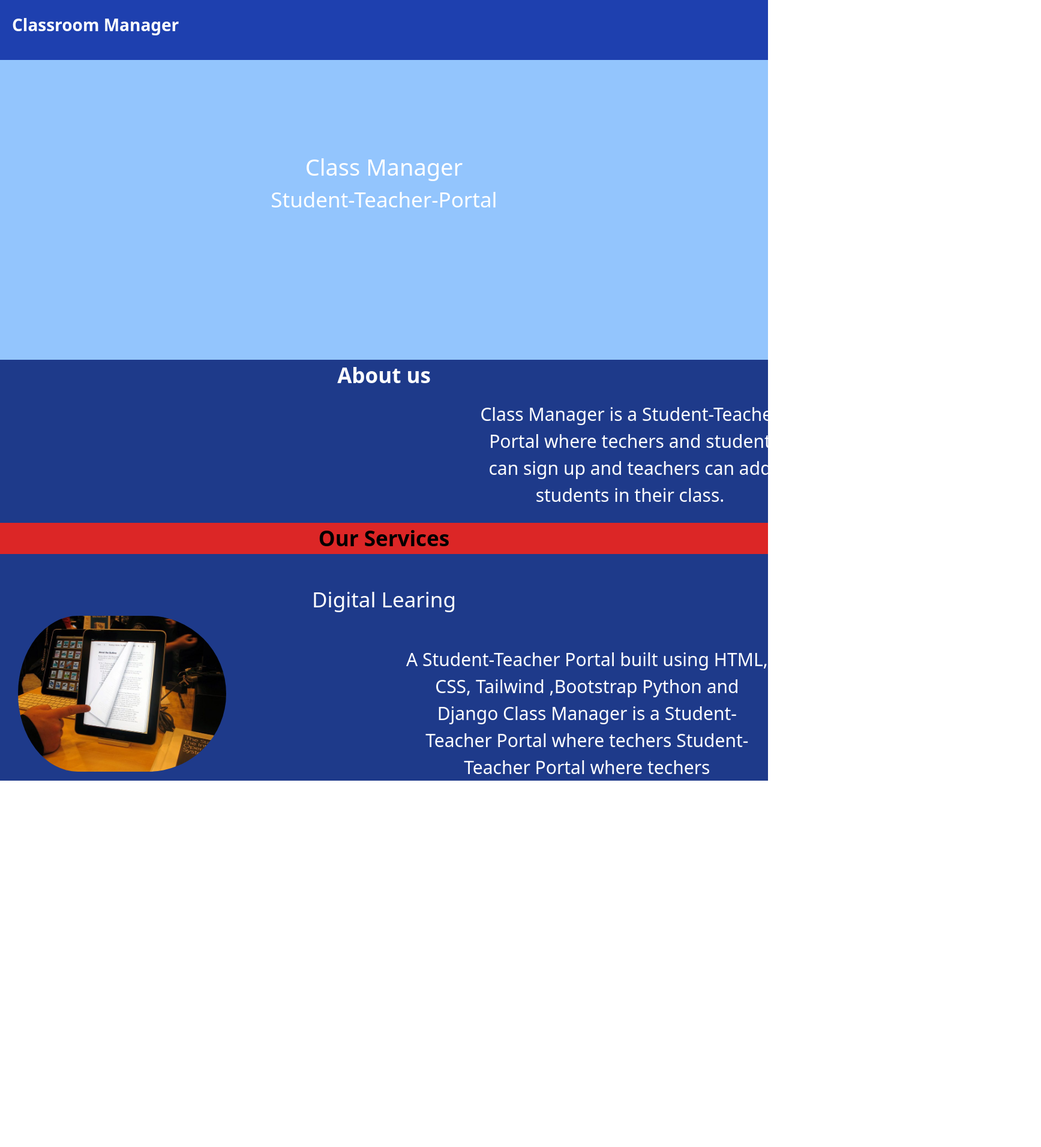
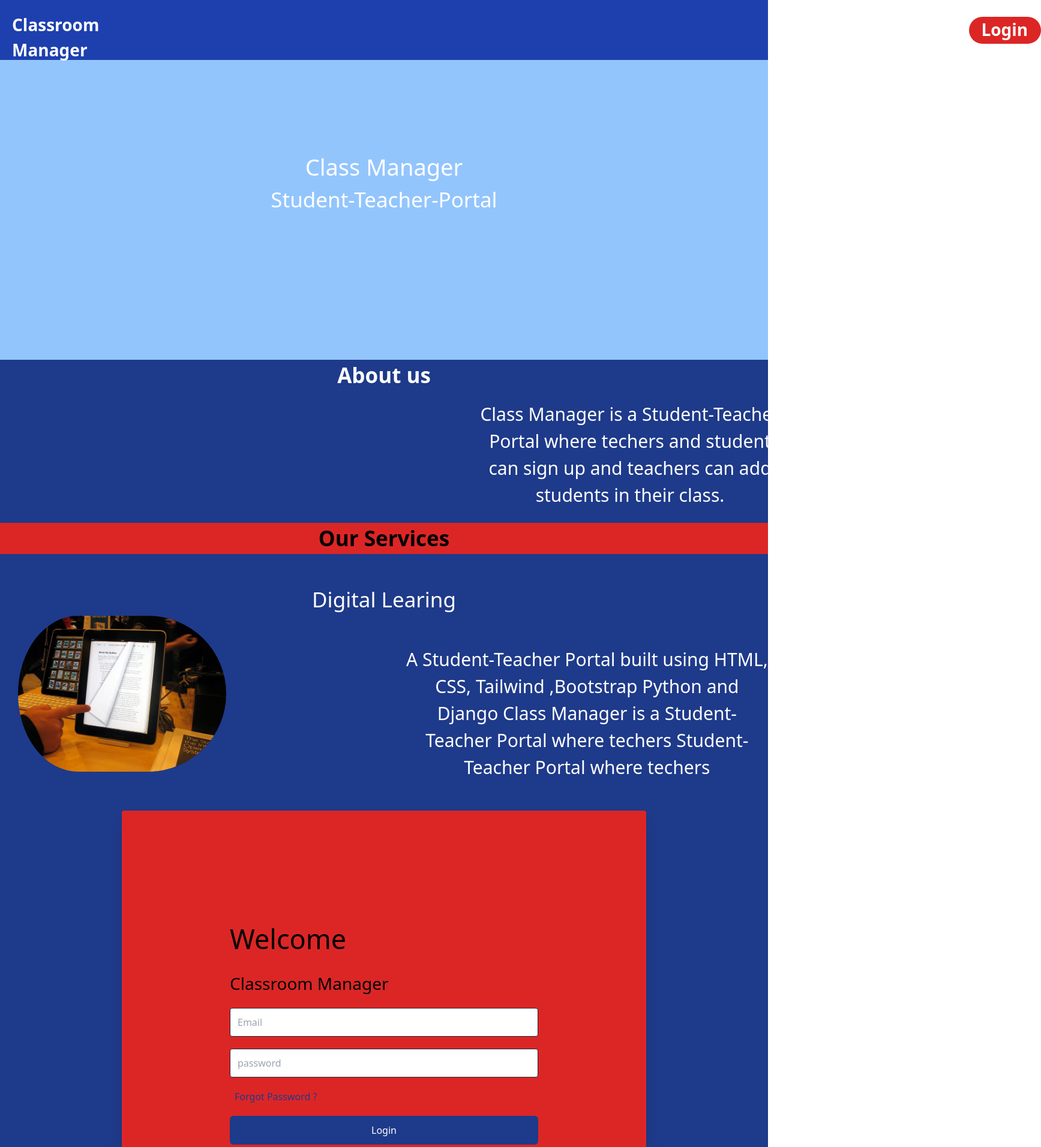
Before and after one commit to DHARUNDP5/Classroom-project, a React (Create React App) app in the folder project-classroom/: page / in a window 1280 px wide. Shown: the top 1913 px of the page at 60% size, 1735 px wide, since content can reach past the window. Before the commit the page ends 1302 px from the top, so only its background shows below. Built offline with nearby package versions, Linux system fonts and the light colour scheme.

Commit message:
login page UI completed

```diff
--- a/project-classroom/package.json
+++ b/project-classroom/package.json
@@ -8,6 +8,8 @@
     "@testing-library/user-event": "^13.5.0",
     "react": "^18.2.0",
     "react-dom": "^18.2.0",
+    "react-router": "^6.8.1",
+    "react-router-dom": "^6.8.1",
     "react-scripts": "5.0.1",
     "tailwindcss": "^3.2.4",
     "web-vitals": "^2.1.4"
--- a/project-classroom/src/App.js
+++ b/project-classroom/src/App.js
@@ -1,14 +1,19 @@
 import React from 'react'
 import Homepage from './Homepage/homepage'
 import Header from './Components/Header/header'
+import Login from './Login/login'
 
 
 function App() {
   return (
-       <div>
-        <Header/>
-         <Homepage/>
-      </div>
+    <div>
+      <Header/>
+      <Homepage/>
+      <Login />
+      {/* <Routes>
+        <Route path="/" element={<HomePage />} exact></Route>
+        </Routes> */}
+    </div>
   )
 }
 
--- a/project-classroom/src/Components/Header/header.js
+++ b/project-classroom/src/Components/Header/header.js
@@ -1,12 +1,23 @@
 import React from 'react'
 
-const header = () => {
+import { useNavigate } from "react-router-dom";
+
+const Header = () => {
+    // const Navigate = useNavigate();
+    // const handelPages = () => {
+    //   Navigate("/login");
+    // }
     return (
         <div>
-            <div className="h-[100px] bg-blue-800">
+            <div className="flex h-[100px] bg-blue-800">
 
                 <div className='flex pt-[20px] ml-[20px] font-bold text-[28px] text-white'>
                     <p> Classroom Manager</p>
+
+                </div>
+                <div className='flex justify-center items-center'>
+                    <button type="button" className='flex pl-[20px] ml-[1450px] font-bold text-[28px] text-center
+                 text-white w-[120px] h-[45px] bg-red-600 rounded-[50px]'>Login</button>
                 </div>
 
 
@@ -17,4 +28,4 @@ const header = () => {
     )
 }
 
-export default header
+export default Header
--- a/project-classroom/src/Homepage/homepage.js
+++ b/project-classroom/src/Homepage/homepage.js
@@ -2,6 +2,8 @@ import React from 'react'
 import book from '../Components/asserts/ebook.jpg'
 
 const homepage = () => {
+
+
   return (
     <div>
       <div className='bg-blue-300 h-[500px]'>
--- a/project-classroom/src/Login/login.js
+++ b/project-classroom/src/Login/login.js
@@ -0,0 +1,27 @@
+import React from 'react'
+
+
+const login = () => {
+    return (
+        <div>
+            <div className='h-screen  bg-blue-900 flex justify-center items-center'>
+                <div className='bg-red-600 w-180 h-[700px] shadow-xl rounded p-[180px]'>
+                    <h1 className='text-[45px] font-medium flex mb-[20px]'>Welcome</h1>
+                    <p className='text-[28px] font-medium'>Classroom Manager</p>
+
+                    <form className='space-y-5 mt-5'>
+                        <input type="text" className='w-full h-12 border border-gray-800 rounded px-3' placeholder="Email" />
+                        <input type="text" className='w-full h-12 border border-gray-800 rounded px-3' placeholder="password" />
+                        <div className=''>
+                            <a href="#!" className='font-medium text-blue-900 hover:bg-blue-300 rounded-md p-2'>Forgot Password ?</a>
+                        </div>
+
+                        <button className='text-center w-full bg-blue-900  hover:bg-blue-700 rounded-md text-white py-3 font-medium'>Login</button>
+                    </form>
+                </div>
+            </div>
+        </div>
+    )
+}
+
+export default login
```
Also changed, not shown: 2 other files (tests, documents, lock files or other folders). Lines whose indentation alone changed are shown as unchanged.
